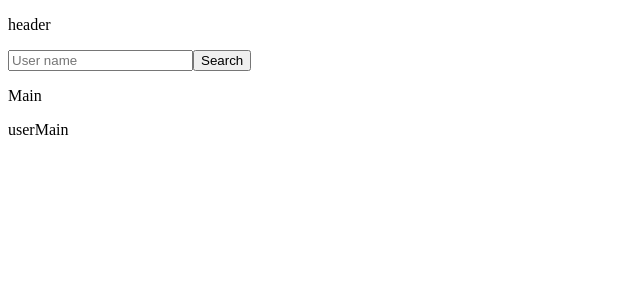
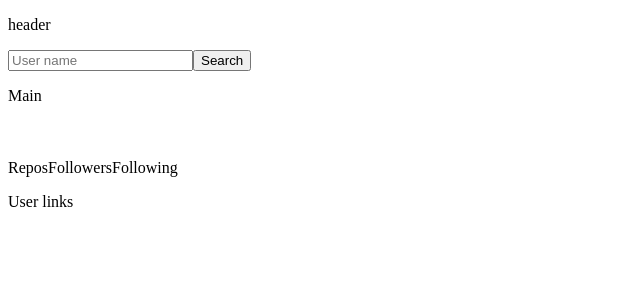
Before and after one commit to devjoppe/github-user-search-app, a React (Vite) app: page / in a window 1280 px wide. Shown: the top 300 px of the page, without its empty margins (0-640 px from the left). Built offline with nearby package versions, Linux system fonts and the light colour scheme.

Commit message:
Fetching and render all user data. No style implemented

```diff
--- /dev/null
+++ b/src/components/UserLeft.tsx
@@ -0,0 +1,11 @@
+import {profileInterface} from "../interfaces/profileInterface.tsx";
+
+const UserLeft = ({profileData}:profileInterface) => {
+    return(
+        <div>
+            <img alt={profileData.name} src={profileData.avatar_url} />
+        </div>
+    )
+}
+
+export default UserLeft
--- a/src/components/UserMain.tsx
+++ b/src/components/UserMain.tsx
@@ -1,12 +1,19 @@
 
 import UserMainProfile from "./UserMainProfile.tsx";
+import UserMainStats from "./UserMainStats.tsx";
 import {profileInterface} from "../interfaces/profileInterface.tsx";
+import UserMainLinks from "./UserMainLinks.tsx";
+import UserLeft from "./UserLeft.tsx";
 const UserMain = ({profileData}:profileInterface) => {
 
     return(
         <div>
-            <p>userMain</p>
-            <UserMainProfile profileData={profileData}/>
+            <UserLeft profileData={profileData}/>
+            <div>
+                <UserMainProfile profileData={profileData}/>
+                <UserMainStats profileData={profileData}/>
+                <UserMainLinks profileData={profileData}/>
+            </div>
         </div>
     )
 }
--- /dev/null
+++ b/src/components/UserMainLinks.tsx
@@ -0,0 +1,15 @@
+import {profileInterface} from "../interfaces/profileInterface.tsx";
+
+const UserMainLinks = ({profileData}:profileInterface) => {
+    return(
+        <div>
+            <p>User links</p>
+            <span>{profileData.location}</span>
+            <span>{profileData.blog}</span>
+            <span>{profileData.twitter_username}</span>
+            <span>{profileData.company}</span>
+        </div>
+    )
+}
+
+export default UserMainLinks
--- /dev/null
+++ b/src/components/UserMainStats.tsx
@@ -0,0 +1,16 @@
+import {profileInterface} from "../interfaces/profileInterface.tsx";
+
+const UserMainStats = ({profileData}:profileInterface) => {
+    return(
+        <div>
+            <span>Repos</span>
+            <span>{profileData.public_repos}</span>
+            <span>Followers</span>
+            <span>{profileData.followers}</span>
+            <span>Following</span>
+            <span>{profileData.following}</span>
+        </div>
+    )
+}
+
+export default UserMainStats
```
Also changed, not shown: src/interfaces/profileInterface.tsx (+9 -1 lines).
